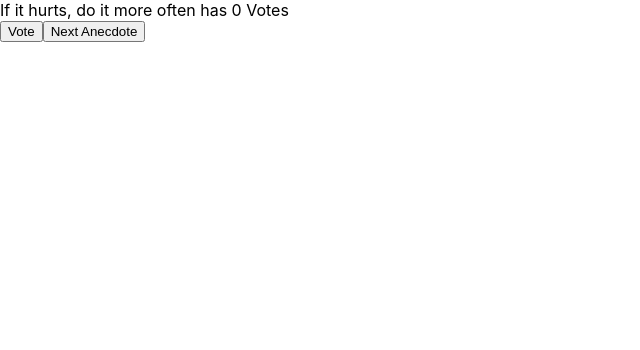
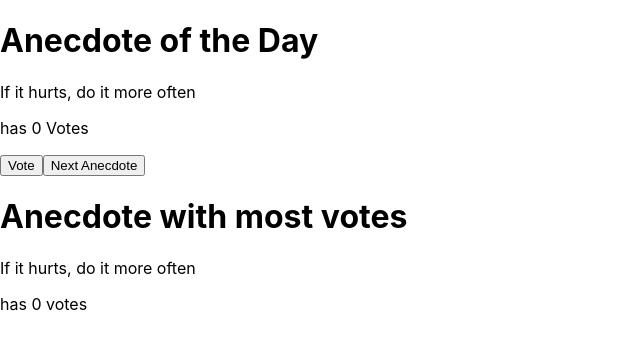
Before and after one commit to chinmaym07/exercises, a React (Create React App) app in the folder part 1/part1-exercise/: page / in a window 1280 px wide. Shown: the top 350 px of the page, without its empty margins (0-640 px from the left). Built offline with nearby package versions, Linux system fonts and the light colour scheme.

Commit message:
Added 1.14 anecdote exercise step 3

```diff
--- a/part 1/part1-exercise/src/App.js
+++ b/part 1/part1-exercise/src/App.js
@@ -1,4 +1,5 @@
-import React,{useState} from 'react'
+import React,{useState,useEffect} from 'react'
+
 const Statistic = ({text,value,last})=>(
   <tr>
     <td>{text}</td><td>{value}</td>
@@ -33,6 +34,7 @@ const Button = ({handleClick,text}) => (
 
 const App = () => {
   const [selected, setSelected] = useState(0)
+  const [selectedMax, setSelectedMaxVotes] = useState(0)
   const [points,setPoints] = useState([0,0,0,0,0,0]);
 
   const anecdotes = [
@@ -43,21 +45,45 @@ const App = () => {
     'Premature optimization is the root of all evil.',
     'Debugging is twice as hard as writing the code in the first place. Therefore, if you write the code as cleverly as possible, you are, by definition, not smart enough to debug it.'
   ]
+  const checkMax = ()=>{
+    let mx = 0,mx_ind = 0,i;
+    for(i = 0 ; i < 6;i++)
+    {
+      if(points[i] > mx)
+      {
+        mx = points[i];
+        mx_ind = i;
+      }
+    }
+    setSelectedMaxVotes(mx_ind);
+  }
   const handleClick = e =>{
     console.log((Math.random()*10).toFixed(0)%6);
     setSelected((Math.random()*10).toFixed(0)%6);
   }
   const addVote = ()=>{
     setPoints({...points,[selected]:points[selected]+1});
+
     console.log(points);
   }
+  useEffect(() => {
+    checkMax(points);
+  }, [points])
+
+  //console.log(points.reduce((acc,index)=> Math.max(acc,index),0));
   return (
     <div>
-      {anecdotes[selected]}  has {points[selected]} Votes
+      <h1> Anecdote of the Day</h1>
+      {anecdotes[selected]}
+      <p>has {points[selected]} Votes</p>
+
       <div>
         <button onClick={addVote}>Vote </button>
         <button onClick={handleClick}>Next Anecdote </button>
       </div>
+      <h1> Anecdote with most votes </h1>
+      {anecdotes[selectedMax]}
+      <p>has {points[selectedMax]} votes </p>
     </div>
 
   )
```
